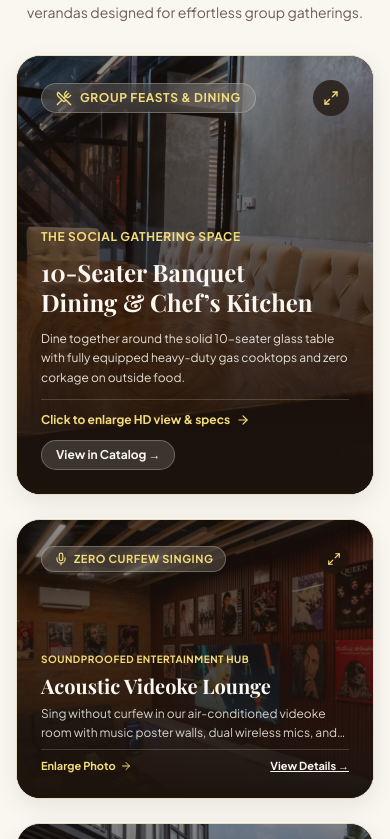
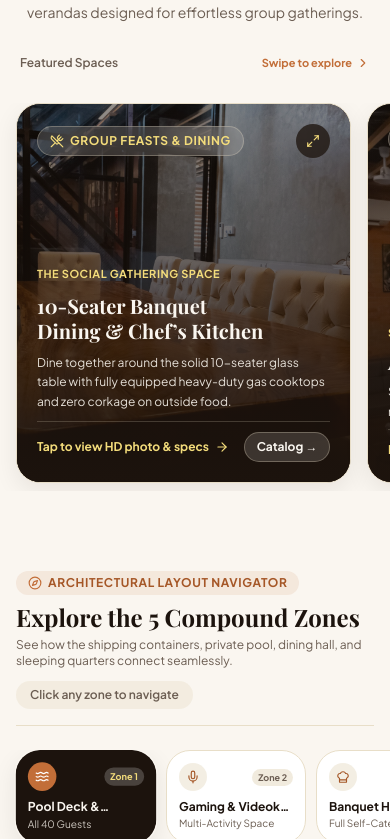
Before and after one commit to afkDen/santiagos-airbnb, a Next.js app: page / in a window 390 px wide. Shown: the part 1205-2044 px from the top of the page. Built offline with nearby package versions, Linux system fonts and the light colour scheme; a web font is replaced by a local one.

Commit message:
feat(mobile-ux): site-wide mobile & iOS optimization - Apple horizontal snap carousels, safe-area insets, 44px touch targets, horizontal filter ribbons, and reduced vertical scroll fatigue

```diff
--- a/src/components/amenities-spotlight.tsx
+++ b/src/components/amenities-spotlight.tsx
@@ -100,14 +100,14 @@ export function AmenitiesSpotlight() {
         </p>
       </div>
 
-      {/* 4 Spotlights Grid */}
-      <div className="grid grid-cols-1 md:grid-cols-2 gap-6 sm:gap-8">
+      {/* 4 Spotlights Grid (Horizontal Snap Carousel on Mobile, 2-Col Grid on Desktop) */}
+      <div className="flex md:grid md:grid-cols-2 gap-4 sm:gap-8 overflow-x-auto md:overflow-visible snap-x snap-mandatory md:snap-none no-scrollbar -mx-4 px-4 md:mx-0 md:px-0 pb-2 md:pb-0 items-stretch">
         {spotlights.map((spot) => {
           const Icon = spot.icon
           return (
             <div
               key={spot.title}
-              className="bg-white rounded-3xl overflow-hidden border border-sand shadow-warm-sm hover:shadow-warm-lg hover:-translate-y-1.5 transition-all duration-300 flex flex-col group"
+              className="w-[86vw] max-w-[360px] md:w-auto shrink-0 snap-center md:snap-none bg-white rounded-2xl sm:rounded-3xl overflow-hidden border border-sand shadow-warm-sm hover:shadow-warm-lg hover:-translate-y-1.5 transition-all duration-300 flex flex-col justify-between group"
             >
               {/* Photo Viewport with Zoom Lightbox Trigger (Clean, No Overlay Pill) */}
               <div
--- a/src/components/estate-zone-explorer.tsx
+++ b/src/components/estate-zone-explorer.tsx
@@ -159,8 +159,8 @@ export function EstateZoneExplorer() {
         </div>
       </div>
 
-      {/* Zone Selector Chips */}
-      <div className="grid grid-cols-2 sm:grid-cols-3 lg:grid-cols-5 gap-2.5 sm:gap-3">
+      {/* Zone Selector Chips (Horizontal Scroll on Mobile, Grid on Tablet/Desktop) */}
+      <div className="flex overflow-x-auto no-scrollbar gap-2.5 -mx-4 px-4 sm:mx-0 sm:px-0 sm:grid sm:grid-cols-3 lg:grid-cols-5 pb-1">
         {zones.map((zone, idx) => {
           const Icon = zone.icon
           const isActive = activeZone === idx
@@ -170,9 +170,7 @@ export function EstateZoneExplorer() {
               key={zone.id}
               type="button"
               onClick={() => setActiveZone(idx)}
-              className={`relative isolate overflow-hidden p-3.5 sm:p-4 rounded-2xl text-left transition-all duration-200 active:scale-95 flex flex-col justify-between gap-2.5 ${
-                idx === 4 ? 'col-span-2 sm:col-span-1' : ''
-              } ${
+              className={`relative isolate overflow-hidden p-3 sm:p-4 rounded-2xl text-left transition-all duration-200 active:scale-95 flex flex-col justify-between gap-2 shrink-0 w-[140px] sm:w-auto ${
                 isActive
                   ? 'text-cream shadow-warm-md scale-[1.02] border border-transparent'
                   : 'bg-white border border-sand text-ink hover:bg-sand/30 hover:border-sand-dark'
@@ -187,11 +185,11 @@ export function EstateZoneExplorer() {
               )}
               <div className="relative z-10 flex items-center justify-between w-full">
                 <div
-                  className={`w-8 h-8 sm:w-9 sm:h-9 rounded-xl flex items-center justify-center ${
+                  className={`w-7 h-7 sm:w-9 sm:h-9 rounded-xl flex items-center justify-center ${
                     isActive ? 'bg-terra text-white' : 'bg-sand/50 text-terra-dark'
                   }`}
                 >
-                  <Icon className="w-4 h-4" />
+                  <Icon className="w-3.5 h-3.5 sm:w-4 sm:h-4" />
                 </div>
                 <span
                   className={`text-[9px] sm:text-[10px] font-bold px-1.5 py-0.5 rounded-full ${
@@ -202,8 +200,8 @@ export function EstateZoneExplorer() {
                 </span>
               </div>
               <div className="relative z-10">
-                <div className="text-xs sm:text-sm font-bold leading-tight line-clamp-1 sm:line-clamp-2">{zone.name}</div>
-                <div className={`text-[10px] sm:text-[11px] mt-0.5 line-clamp-1 ${isActive ? 'text-sand-light/80' : 'text-ink-muted'}`}>
+                <div className="text-xs sm:text-sm font-bold leading-tight line-clamp-1">{zone.name}</div>
+                <div className={`text-[10px] sm:text-[11px] mt-0.5 truncate ${isActive ? 'text-sand-light/80' : 'text-ink-muted'}`}>
                   {zone.capacity}
                 </div>
               </div>
--- a/src/components/interactive-bento.tsx
+++ b/src/components/interactive-bento.tsx
@@ -5,7 +5,7 @@ import Image from 'next/image'
 import Link from 'next/link'
 import { getLocalImageUrl } from '@/content/gallery'
 import { FullscreenLightbox } from '@/components/fullscreen-lightbox'
-import { UtensilsCrossed, Mic, Waves, ArrowRight, Maximize2, CheckCircle2 } from 'lucide-react'
+import { UtensilsCrossed, Mic, Waves, ArrowRight, Maximize2, CheckCircle2, ChevronRight } from 'lucide-react'
 
 export function InteractiveBento() {
   const [activeTilt, setActiveTilt] = useState<{ x: number; y: number } | null>(null)
@@ -21,6 +21,8 @@ export function InteractiveBento() {
   const cardRefs = useRef<(HTMLDivElement | null)[]>([])
 
   const handleMouseMove = (index: number, e: React.MouseEvent<HTMLDivElement>) => {
+    // Only apply 3D tilt on fine pointer (desktop mouse)
+    if (window.matchMedia('(pointer: coarse)').matches) return
     const card = cardRefs.current[index]
     if (!card) return
     const rect = card.getBoundingClientRect()
@@ -42,10 +44,9 @@ export function InteractiveBento() {
       description:
         'Dine together around the solid 10-seater glass table with fully equipped heavy-duty gas cooktops and zero corkage on outside food.',
       badge: 'Group Feasts & Dining',
-      image: getLocalImageUrl('din1'), // 379.2 KB High-Res Dining Setup
+      image: getLocalImageUrl('din1'),
       icon: UtensilsCrossed,
       href: '/amenities',
-      className: 'lg:col-span-8 min-h-[340px] sm:min-h-[480px] lg:min-h-[540px]',
       features: [
         '10 comfortable rattan dining armchairs',
         'Heavy-duty gas cooktops & cookware included',
@@ -59,10 +60,9 @@ export function InteractiveBento() {
       description:
         'Sing without curfew in our air-conditioned videoke room with music poster walls, dual wireless mics, and deep sectional seating.',
       badge: 'Zero Curfew Singing',
-      image: getLocalImageUrl('kara1'), // 421.6 KB High-Res
+      image: getLocalImageUrl('kara1'),
       icon: Mic,
       href: '/amenities',
-      className: 'lg:col-span-4 min-h-[260px] sm:min-h-[320px] lg:min-h-[260px]',
       features: [
         'Updated digital songbook (OPM & Global Hits)',
         '2 professional wireless microphones',
@@ -76,10 +76,9 @@ export function InteractiveBento() {
       description:
         'Enjoy crystal clear swimming with natural stone waterfall sounds, underwater night lighting, and dedicated poolside loungers.',
       badge: 'Exclusive Swimming',
-      image: getLocalImageUrl('pool1'), // 408.6 KB High-Res
+      image: getLocalImageUrl('pool1'),
       icon: Waves,
       href: '/amenities',
-      className: 'lg:col-span-4 min-h-[260px] sm:min-h-[320px] lg:min-h-[260px]',
       features: [
         'Depth: 4ft to 5.5ft gradual slope',
         'Ambient underwater LED night illumination',
@@ -91,8 +90,18 @@ export function InteractiveBento() {
 
   return (
     <>
-      <div className="grid grid-cols-1 lg:grid-cols-12 gap-6 items-stretch">
-        {/* Main Large Card: Banquet Dining (8 Cols on Desktop) */}
+      {/* Mobile Swipe Hint */}
+      <div className="flex items-center justify-between text-xs text-ink-muted lg:hidden px-1">
+        <span className="font-semibold">Featured Spaces</span>
+        <span className="text-[11px] text-terra flex items-center gap-1 font-bold">
+          <span>Swipe to explore</span>
+          <ChevronRight className="w-3.5 h-3.5" />
+        </span>
+      </div>
+
+      {/* Desktop 12-Col Bento Grid + Mobile Apple Horizontal Snap Carousel */}
+      <div className="flex lg:grid lg:grid-cols-12 gap-4 sm:gap-6 overflow-x-auto lg:overflow-visible snap-x snap-mandatory lg:snap-none no-scrollbar -mx-4 px-4 lg:mx-0 lg:px-0 pb-2 lg:pb-0 items-stretch">
+        {/* Card 1: Banquet Dining (8 Cols on Desktop, Full Snap Card on Mobile) */}
         {bentoCards.slice(0, 1).map((card, idx) => {
           const Icon = card.icon
           const isHovered = activeCardIndex === idx
@@ -128,14 +137,14 @@ export function InteractiveBento() {
                 })
               }
               style={tiltStyle}
-              className="lg:col-span-8 group relative rounded-3xl overflow-hidden shadow-warm-md border border-sand bg-ink cursor-pointer hover:shadow-warm-xl transition-all duration-300 min-h-[440px] sm:min-h-[500px] lg:min-h-[540px] flex flex-col justify-between p-6 sm:p-8 lg:p-10"
+              className="lg:col-span-8 w-[86vw] max-w-[360px] sm:max-w-[420px] lg:w-auto shrink-0 snap-center lg:snap-none group relative rounded-2xl sm:rounded-3xl overflow-hidden shadow-warm-md border border-sand bg-ink cursor-pointer hover:shadow-warm-xl transition-all duration-300 min-h-[380px] sm:min-h-[460px] lg:min-h-[540px] flex flex-col justify-between p-5 sm:p-8 lg:p-10 active:scale-[0.98]"
             >
               {/* Background Photography */}
               <Image
                 src={card.image}
                 alt={card.title}
                 fill
-                sizes="(max-width: 1024px) 100vw, 66vw"
+                sizes="(max-width: 1024px) 88vw, 66vw"
                 className="object-cover transition-transform duration-700 ease-out group-hover:scale-105 opacity-65 group-hover:opacity-55"
               />
 
@@ -144,37 +153,37 @@ export function InteractiveBento() {
 
               {/* Top Row: Badge & Zoom Icon */}
               <div className="relative z-10 flex items-center justify-between gap-4">
-                <span className="inline-flex items-center gap-2 px-3.5 py-1.5 rounded-full bg-cream/15 backdrop-blur-md border border-sand/30 text-gold-light text-xs font-bold uppercase tracking-wider">
-                  <Icon className="w-4 h-4 text-gold-light" />
+                <span className="inline-flex items-center gap-1.5 px-3 py-1.5 rounded-full bg-cream/15 backdrop-blur-md border border-sand/30 text-gold-light text-xs font-bold uppercase tracking-wider">
+                  <Icon className="w-3.5 h-3.5 text-gold-light" />
                   <span>{card.badge}</span>
                 </span>
                 <div className="p-2.5 rounded-full bg-ink/75 text-cream backdrop-blur-md hover:bg-terra transition-colors group-hover:scale-110 flex items-center justify-center">
-                  <Maximize2 className="w-4 h-4 text-gold-light" />
+                  <Maximize2 className="w-3.5 h-3.5 text-gold-light" />
                 </div>
               </div>
 
               {/* Bottom Row: Text Content & Actions */}
-              <div className="relative z-10 space-y-3 max-w-2xl pt-8">
-                <span className="text-xs font-bold text-gold-light uppercase tracking-wider block">
+              <div className="relative z-10 space-y-2.5 sm:space-y-3 max-w-2xl pt-6">
+                <span className="text-[11px] sm:text-xs font-bold text-gold-light uppercase tracking-wider block">
                   {card.subtitle}
                 </span>
-                <h3 className="font-serif text-2xl sm:text-3xl lg:text-4xl font-bold text-cream leading-tight">
+                <h3 className="font-serif text-xl sm:text-3xl lg:text-4xl font-bold text-cream leading-tight">
                   {card.title}
                 </h3>
-                <p className="text-xs sm:text-sm text-sand-light/90 leading-relaxed font-sans max-w-xl">
+                <p className="text-xs sm:text-sm text-sand-light/90 leading-relaxed font-sans max-w-xl line-clamp-3 sm:line-clamp-none">
                   {card.description}
                 </p>
-                <div className="pt-3 flex flex-wrap items-center justify-between gap-3 border-t border-sand/20">
+                <div className="pt-2.5 sm:pt-3 flex items-center justify-between gap-3 border-t border-sand/20">
                   <span className="inline-flex items-center gap-1.5 text-xs font-bold text-gold-light group-hover:text-white transition-colors">
-                    <span>Click to enlarge HD view & specs</span>
+                    <span>Tap to view HD photo & specs</span>
                     <ArrowRight className="w-3.5 h-3.5 group-hover:translate-x-1 transition-transform" />
                   </span>
                   <Link
                     href={card.href}
                     onClick={(e) => e.stopPropagation()}
-                    className="text-xs font-bold text-cream hover:text-gold-light bg-cream/15 hover:bg-cream/25 border border-sand/30 px-3.5 py-1.5 rounded-full transition-all"
+                    className="text-xs font-bold text-cream hover:text-gold-light bg-cream/15 hover:bg-cream/25 border border-sand/30 px-3 py-1.5 rounded-full transition-all shrink-0"
                   >
-                    View in Catalog →
+                    Catalog →
                   </Link>
                 </div>
               </div>
@@ -182,8 +191,7 @@ export function InteractiveBento() {
           )
         })}
 
-        {/* Right Stacked Column: Videoke & Pool Cards (4 Cols on Desktop) */}
-        <div className="lg:col-span-4 flex flex-col gap-6 justify-between">
+        {/* Right Cards: Videoke & Pool (4 Cols on Desktop, Snap Cards on Mobile) */}
         {bentoCards.slice(1).map((card, idx) => {
           const cardActualIndex = idx + 1
           const Icon = card.icon
@@ -220,23 +228,23 @@ export function InteractiveBento() {
                 })
               }
               style={tiltStyle}
-                className="group relative rounded-3xl overflow-hidden shadow-warm-md border border-sand bg-ink cursor-pointer hover:shadow-warm-xl transition-all duration-300 min-h-[280px] sm:min-h-[300px] lg:min-h-[258px] flex flex-col justify-between p-6 flex-1"
+              className="lg:col-span-4 w-[86vw] max-w-[360px] sm:max-w-[420px] lg:w-auto shrink-0 snap-center lg:snap-none group relative rounded-2xl sm:rounded-3xl overflow-hidden shadow-warm-md border border-sand bg-ink cursor-pointer hover:shadow-warm-xl transition-all duration-300 min-h-[380px] sm:min-h-[320px] lg:min-h-[255px] flex flex-col justify-between p-5 sm:p-6 lg:p-7 active:scale-[0.98]"
             >
               {/* Background Photography */}
               <Image
                 src={card.image}
                 alt={card.title}
                 fill
-                  sizes="(max-width: 1024px) 100vw, 33vw"
-                  className="object-cover transition-transform duration-700 ease-out group-hover:scale-105 opacity-65 group-hover:opacity-55"
+                sizes="(max-width: 1024px) 88vw, 33vw"
+                className="object-cover transition-transform duration-700 ease-out group-hover:scale-105 opacity-60 group-hover:opacity-50"
               />
 
-                {/* Gradient Overlay */}
-                <div className="absolute inset-0 bg-gradient-to-t from-ink via-ink/60 to-ink/20 pointer-events-none" />
+              {/* Gradient Overlay for Contrast */}
+              <div className="absolute inset-0 bg-gradient-to-t from-ink via-ink/50 to-ink/20 pointer-events-none" />
 
-                {/* Top Row: Badge & Zoom */}
-                <div className="relative z-10 flex items-center justify-between gap-2">
-                  <span className="inline-flex items-center gap-1.5 px-3 py-1 rounded-full bg-cream/15 backdrop-blur-md border border-sand/30 text-gold-light text-[11px] font-bold uppercase tracking-wider">
+              {/* Top Row: Badge & Zoom Icon */}
+              <div className="relative z-10 flex items-center justify-between gap-4">
+                <span className="inline-flex items-center gap-1.5 px-3 py-1.5 rounded-full bg-cream/15 backdrop-blur-md border border-sand/30 text-gold-light text-xs font-bold uppercase tracking-wider">
                   <Icon className="w-3.5 h-3.5 text-gold-light" />
                   <span>{card.badge}</span>
                 </span>
@@ -245,28 +253,28 @@ export function InteractiveBento() {
                 </div>
               </div>
 
-                {/* Bottom Row: Text Content */}
-                <div className="relative z-10 space-y-1.5 pt-4">
-                  <span className="text-[10px] font-bold text-gold-light uppercase tracking-wider block">
+              {/* Bottom Row: Text Content & Actions */}
+              <div className="relative z-10 space-y-2 pt-4">
+                <span className="text-[11px] sm:text-xs font-bold text-gold-light uppercase tracking-wider block">
                   {card.subtitle}
                 </span>
-                  <h3 className="font-serif text-xl sm:text-2xl font-bold text-cream leading-tight">
+                <h4 className="font-serif text-xl sm:text-2xl font-bold text-cream leading-tight">
                   {card.title}
-                  </h3>
-                  <p className="text-xs text-sand-light/85 line-clamp-2 leading-relaxed font-sans">
+                </h4>
+                <p className="text-xs text-sand-light/90 leading-relaxed font-sans line-clamp-2 sm:line-clamp-none">
                   {card.description}
                 </p>
-                  <div className="pt-2 flex items-center justify-between border-t border-sand/20">
-                    <span className="inline-flex items-center gap-1 text-[11px] font-bold text-gold-light group-hover:text-white transition-colors">
-                      <span>Enlarge Photo</span>
+                <div className="pt-2 flex items-center justify-between gap-2 border-t border-sand/20 text-xs">
+                  <span className="text-gold-light font-bold flex items-center gap-1">
+                    <span>Details</span>
                     <ArrowRight className="w-3 h-3 group-hover:translate-x-1 transition-transform" />
                   </span>
                   <Link
                     href={card.href}
                     onClick={(e) => e.stopPropagation()}
-                      className="text-[11px] font-bold text-cream hover:text-gold-light underline"
+                    className="text-xs font-bold text-cream hover:text-gold-light bg-cream/15 px-3 py-1 rounded-full"
                   >
-                      View Details →
+                    Catalog →
                   </Link>
                 </div>
               </div>
@@ -274,27 +282,48 @@ export function InteractiveBento() {
           )
         })}
       </div>
-      </div>
 
-      {/* Fullscreen Portal Lightbox (immune to stacking contexts) */}
+      {/* Fullscreen Modal Lightbox */}
       <FullscreenLightbox
         isOpen={!!lightboxImage}
         onClose={() => setLightboxImage(null)}
-        src={lightboxImage ? lightboxImage.src : null}
+        src={lightboxImage?.src ?? null}
         title={lightboxImage?.title}
-        subtitle={lightboxImage?.subtitle}
         category={lightboxImage?.badge}
-        caption={lightboxImage?.desc}
         actionButton={
           <Link
             href="/amenities"
-            onClick={() => setLightboxImage(null)}
-            className="px-4 py-2 bg-terra hover:bg-terra-dark text-white font-bold rounded-full transition-colors active:scale-95 text-xs inline-block"
+            className="px-4 py-2 bg-terra hover:bg-terra-dark text-white rounded-full text-xs font-bold transition-colors inline-flex items-center gap-1.5"
           >
-            Explore All 22+ Amenities →
+            <span>Explore All 22+ Amenities</span>
+            <ArrowRight className="w-3.5 h-3.5" />
           </Link>
         }
-      />
+      >
+        {lightboxImage && (
+          <div className="space-y-4">
+            <p className="text-xs sm:text-sm text-sand-light leading-relaxed font-sans">
+              {lightboxImage.desc}
+            </p>
+            <div className="space-y-2">
+              <h5 className="text-xs font-bold text-gold-light uppercase tracking-wider">
+                Included Highlights:
+              </h5>
+              <div className="grid grid-cols-1 sm:grid-cols-2 gap-2">
+                {lightboxImage.features.map((feat, fidx) => (
+                  <div
+                    key={fidx}
+                    className="flex items-center gap-2 text-xs text-sand-light/90 bg-white/5 border border-sand/15 p-2 rounded-xl"
+                  >
+                    <CheckCircle2 className="w-3.5 h-3.5 text-forest-light shrink-0" />
+                    <span>{feat}</span>
+                  </div>
+                ))}
+              </div>
+            </div>
+          </div>
+        )}
+      </FullscreenLightbox>
     </>
   )
 }
```
Also changed, not shown: src/app/gallery/page.tsx (+5 -5 lines), src/app/rooms/page.tsx (+7 -7 lines), src/components/amenities-catalog.tsx (+4 -4 lines), src/components/cost-splitter.tsx (+55 -35 lines), src/components/fullscreen-lightbox.tsx (+16 -7 lines), src/components/home-gallery-preview.tsx (+17 -17 lines), src/components/occasion-switcher.tsx (+12 -12 lines), src/components/sticky-booking-bar.tsx (+7 -7 lines). Lines whose indentation alone changed are shown as unchanged.
